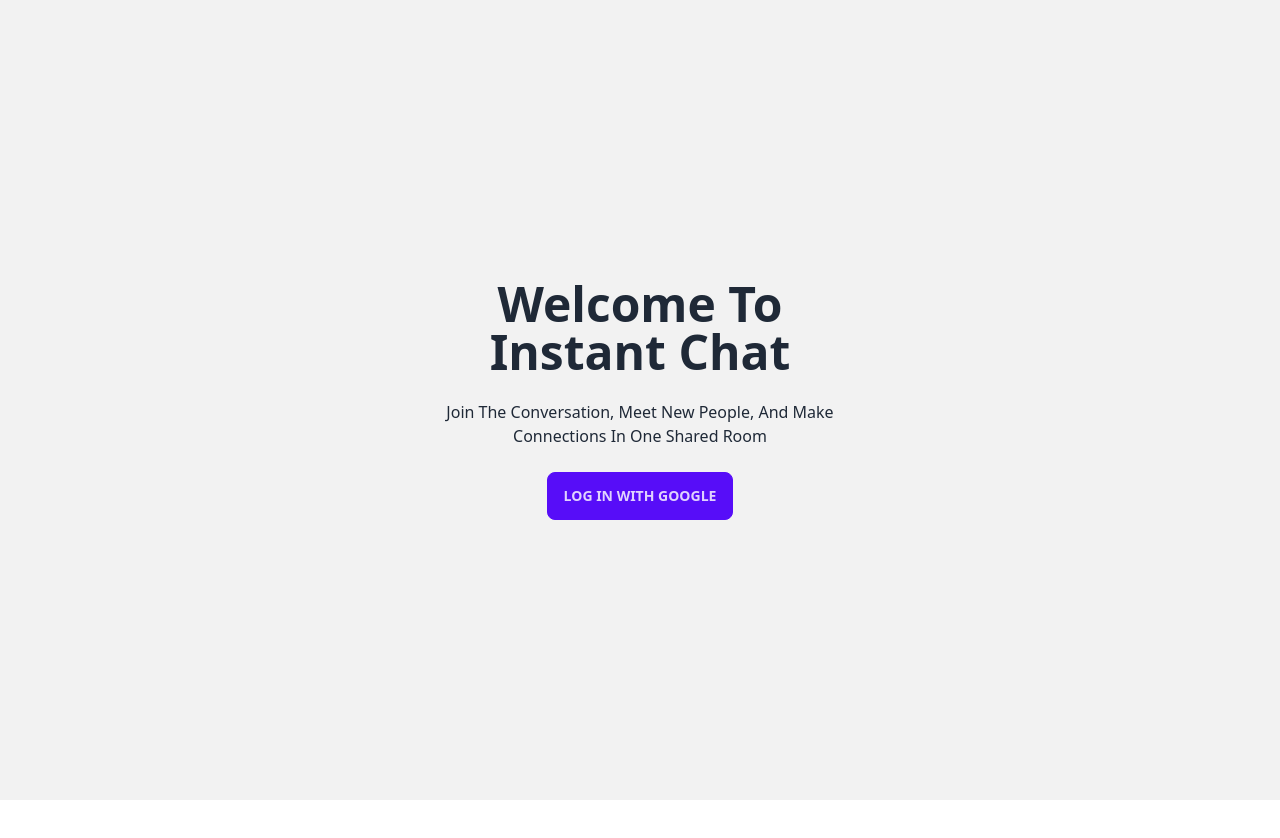
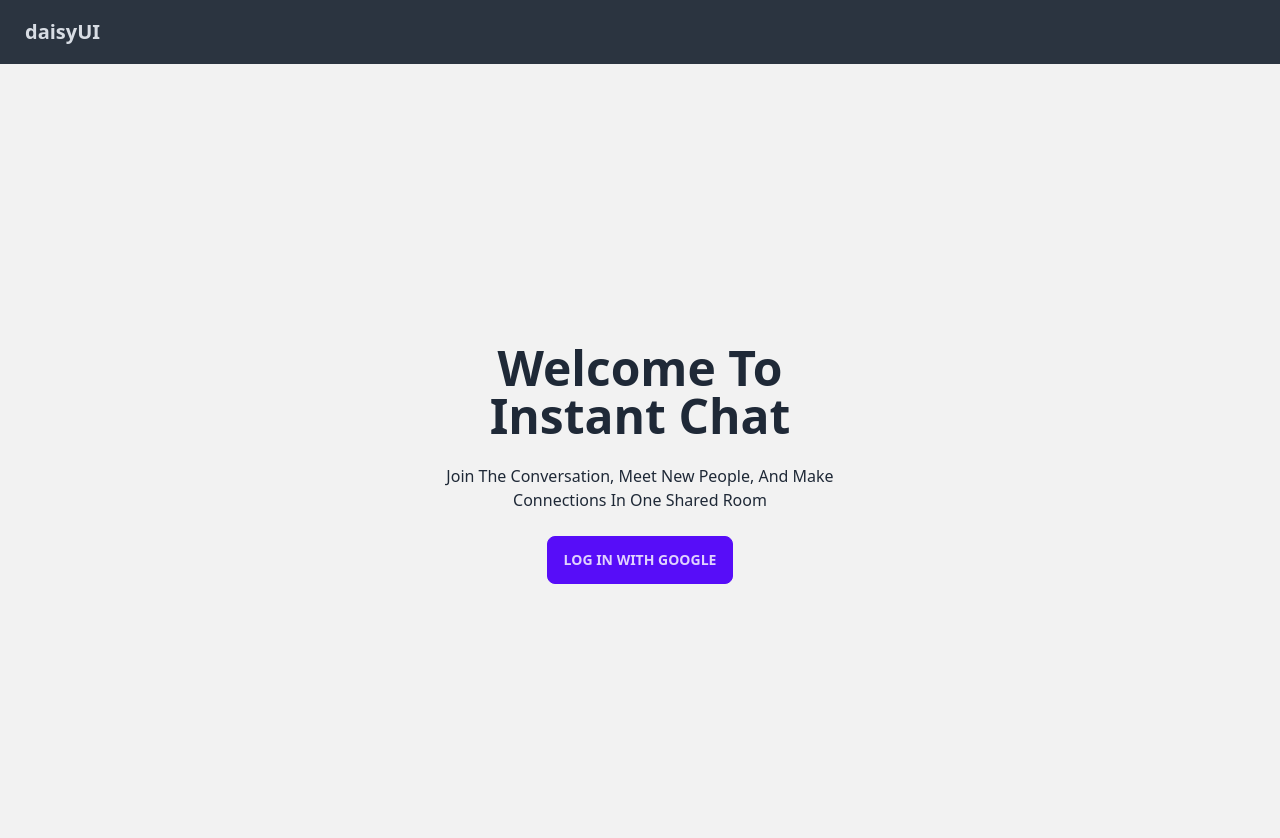
Before and after one commit to Chrstphr9/Instant-Chat, a React (Vite) app: page / in a window 1280 px wide. Shown: the top 838 px of the page. Before the commit the page ends 800 px from the top, so only its background shows below. Built offline with nearby package versions, Linux system fonts and the light colour scheme.

Commit message:
initiated navbar

```diff
--- a/src/App.jsx
+++ b/src/App.jsx
@@ -1,8 +1,10 @@
+import Navbar from "./components/Navbar"
 import Login from "./pages/Login"
 
 function App() {
   return (
     <>
+    <Navbar />
     <Login />
     </>
   )
--- a/src/components/Navbar.jsx
+++ b/src/components/Navbar.jsx
@@ -1,9 +1,13 @@
-import React from 'react'
+import React from "react";
 
 const Navbar = () => {
   return (
-    <div>Navbar</div>
-  )
-}
+    <>
+      <div className="navbar bg-neutral text-neutral-content">
+        <a className="btn btn-ghost normal-case text-xl">daisyUI</a>
+      </div>
+    </>
+  );
+};
 
-export default Navbar
+export default Navbar;
```
